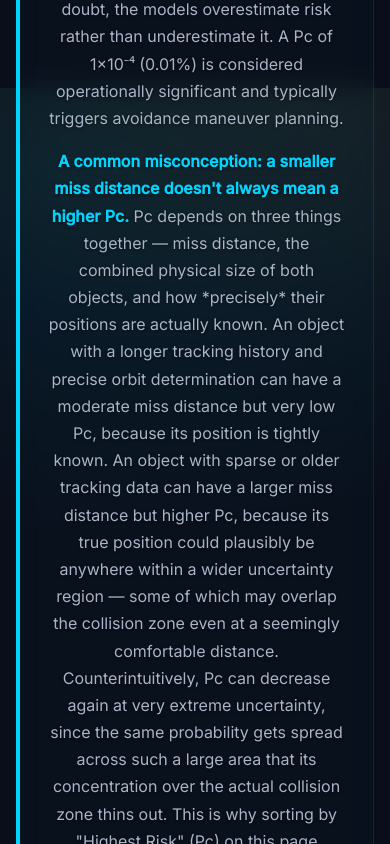
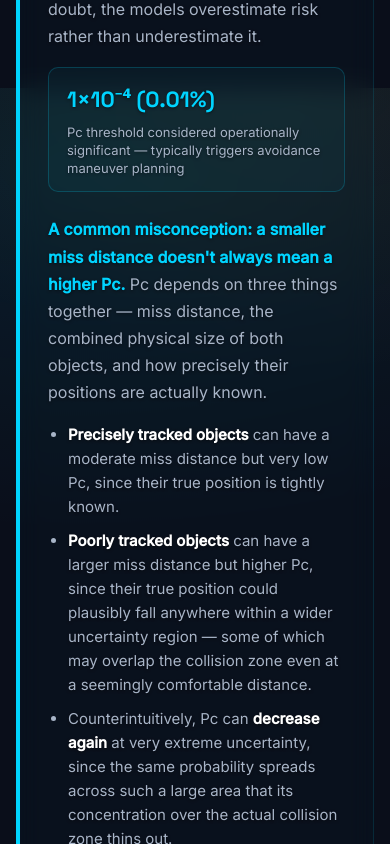
Before and after one commit to dhruvlagu/orbital-watch, a React (Vite) app: page /collision-watch in a window 390 px wide. Shown: the part 1600-2444 px from the top of the page. Built offline with nearby package versions, Linux system fonts and the light colour scheme; no server answers.

Commit message:
Small Updates

```diff
--- a/src/components/CivicActionSection.tsx
+++ b/src/components/CivicActionSection.tsx
@@ -11,8 +11,6 @@ export interface CivicActionSectionProps {
 }
 
 const PERSONALIZATION_PLACEHOLDER_SUBSTRING = "[Add a sentence";
-
-const STAKES_PARAGRAPH = "There are already thousands of pieces of debris orbiting Earth, and just one collision can create thousands more. If this keeps happening, it could break the GPS, weather forecasting, and communications systems that people in our district use every day. The current rules aren't keeping up with how fast this problem is getting worse.";
 
 function trackGA4Event(eventName: string, params?: Record<string, unknown>) {
   if (typeof window === "undefined") return;
@@ -56,20 +54,19 @@ export default function CivicActionSection({
     if (!ask) return;
 
     const repName = repResult.representativeName;
-    const statText = ask.supportingStat ? ` ${ask.supportingStat}` : "";
     const nameFormatted = userName.trim() ? userName.trim() : "[Your name]";
-    const lowercasedAskSummary = ask.askSummary.charAt(0).toLowerCase() + ask.askSummary.slice(1);
 
     const generated = `Dear Representative ${repName},
 
-I'm a constituent in your district, and I'm writing to ask you to ${lowercasedAskSummary}
+${ask.opening}
 
-${STAKES_PARAGRAPH}
+${ask.issueParagraph}
 
-I hope you'll ${ask.repCanDo}.${statText}
+${ask.supportingStat || ""}
 
-I'd like to know where you stand on this issue and if you're working on anything related to it.
+I hope you'll ${ask.repCanDo}.
 
+As someone who cares about the long-term sustainability of space, I hope Congress continues treating orbital debris as an issue worthy of bipartisan attention.
 [Add a sentence about why this matters to you personally — messages with a personal note are far more likely to be read as genuine by congressional staff than a form letter.]
 
 Thank you,
--- a/src/components/KesslerSimulation.tsx
+++ b/src/components/KesslerSimulation.tsx
@@ -18,7 +18,7 @@ interface Debris {
 // MAGNETIC BUTTON AUDIT: "Trigger Cascade" button uses magnetic effect
 export default function KesslerSimulation() {
   const canvasRef = useRef<HTMLCanvasElement>(null);
-  const [debris, setDebris] = useState<Debris[]>([]);
+  const [, setDebris] = useState<Debris[]>([]);
   const [isRunning, setIsRunning] = useState(false);
   const animationRef = useRef<number>();
   const triggerButtonRef = useRef<HTMLButtonElement>(null);
@@ -28,23 +28,22 @@ export default function KesslerSimulation() {
 
   useMagneticButton(triggerButtonRef);
 
-  const initialDebris: Debris[] = Array.from({ length: 15 }, (_, i) => {
+  const initialDebrisRef = useRef<Debris[] | null>(null);
+  if (!initialDebrisRef.current) {
+    initialDebrisRef.current = Array.from({ length: 15 }, (_, i) => {
       const angle = (i / 15) * Math.PI * 2;
       const radius = 0.25 + Math.random() * 0.15;
-    const inclination = (Math.random() - 0.5) * 0.8; // Random inclination between -0.4 and 0.4 radians
+      const inclination = (Math.random() - 0.5) * 0.8;
 
-    // Calculate 3D position using spherical coordinates with inclination
       const cosAngle = Math.cos(angle);
       const sinAngle = Math.sin(angle);
       const cosInc = Math.cos(inclination);
       const sinInc = Math.sin(inclination);
 
-    // 3D coordinates centered at origin
       const x3d = radius * cosAngle;
       const y3d = radius * sinAngle * cosInc;
       const z3d = radius * sinAngle * sinInc;
 
-    // Calculate orbital velocity (tangential to orbit)
       const orbitalSpeed = 0.02;
       const vx = -orbitalSpeed * sinAngle;
       const vy = orbitalSpeed * cosAngle * cosInc;
@@ -64,14 +63,13 @@ export default function KesslerSimulation() {
         size: 3,
       };
     });
+  }
+  const initialDebris = initialDebrisRef.current;
 
   useEffect(() => {
     setDebris(initialDebris);
     currentDebrisRef.current = initialDebris;
     drawCanvas(initialDebris, rippleRef.current);
-    // #region agent log
-    fetch('http://127.0.0.1:7410/ingest/c16f9c49-958a-4a3c-8919-bdb2522ba221',{method:'POST',headers:{'Content-Type':'application/json','X-Debug-Session-Id':'0f8587'},body:JSON.stringify({sessionId:'0f8587',location:'KesslerSimulation.tsx:init-effect',message:'init debris effect',data:{refLen:initialDebris.length,hydrating:document.getElementById('root')?.hasChildNodes()??false,isAnimating:isAnimatingRef.current},timestamp:Date.now(),hypothesisId:'H2',runId:'post-fix'})}).catch(()=>{});
-    // #endregion
   }, []);
 
   const triggerCascade = () => {
@@ -79,9 +77,6 @@ export default function KesslerSimulation() {
     rippleRef.current = { radius: 0, opacity: 0.6, active: true };
     currentDebrisRef.current = [...currentDebrisRef.current];
     isAnimatingRef.current = true;
-    // #region agent log
-    fetch('http://127.0.0.1:7410/ingest/c16f9c49-958a-4a3c-8919-bdb2522ba221',{method:'POST',headers:{'Content-Type':'application/json','X-Debug-Session-Id':'0f8587'},body:JSON.stringify({sessionId:'0f8587',location:'KesslerSimulation.tsx:triggerCascade',message:'cascade started',data:{stateDebrisLen:debris.length,refDebrisLen:currentDebrisRef.current.length,hydrating:document.getElementById('root')?.hasChildNodes()??false},timestamp:Date.now(),hypothesisId:'H1'})}).catch(()=>{});
-    // #endregion
     let time = 0;
     const duration = 2500; // 2.5 seconds
     const maxDebrisCount = 150; // Cap per cascade
@@ -103,7 +98,6 @@ export default function KesslerSimulation() {
 
       if (progress < 1) {
         // Add new debris randomly every few frames (respect per-cascade cap)
-        const countBeforeFrame = currentDebrisRef.current.length;
         let spawnedThisFrame = 0;
         if (Math.random() < 0.4 && debrisAddedInCascade < maxDebrisCount) {
           const newRadius = 0.25 + Math.random() * 0.15;
@@ -217,17 +211,9 @@ export default function KesslerSimulation() {
         }
 
         // Remove collided debris and add fragments (respect per-cascade cap)
-        const beforeFilterLen = currentDebrisRef.current.length;
-        const markedRemoved = currentDebrisRef.current.filter((d: Debris) => d.size === 0).length;
         const fragmentsToAdd = newFragments;
         currentDebrisRef.current = [...currentDebrisRef.current.filter((d: Debris) => d.size > 0), ...fragmentsToAdd];
         debrisAddedInCascade += fragmentsToAdd.length;
-        const countAfterFrame = currentDebrisRef.current.length;
-        if (spawnedThisFrame > 0 || countAfterFrame < countBeforeFrame || markedRemoved > fragmentsToAdd.length) {
-          // #region agent log
-          fetch('http://127.0.0.1:7410/ingest/c16f9c49-958a-4a3c-8919-bdb2522ba221',{method:'POST',headers:{'Content-Type':'application/json','X-Debug-Session-Id':'0f8587'},body:JSON.stringify({sessionId:'0f8587',location:'KesslerSimulation.tsx:animate-frame',message:'debris count delta',data:{time,spawnedThisFrame,countBeforeFrame,beforeFilterLen,markedRemoved,collisions:newFragments.length/2,fragmentsAdded:fragmentsToAdd.length,fragmentsDropped:0,countAfterFrame,capRemaining:maxDebrisCount-debrisAddedInCascade,netDelta:countAfterFrame-countBeforeFrame},timestamp:Date.now(),hypothesisId:'H4',runId:'post-fix'})}).catch(()=>{});
-          // #endregion
-        }
 
         drawCanvas(currentDebrisRef.current, rippleRef.current);
         animationRef.current = requestAnimationFrame(animate);
--- a/src/components/Navbar.tsx
+++ b/src/components/Navbar.tsx
@@ -1,10 +1,15 @@
-import { useEffect, useState } from "react";
-import { NavLink } from "react-router-dom";
+import { useEffect, useLayoutEffect, useState, useRef } from "react";
+import { NavLink, useLocation } from "react-router-dom";
 import { NAV_LINKS } from "../services/navLinks";
 
 export default function Navbar() {
   const [mobileOpen, setMobileOpen] = useState(false);
   const [isClosing, setIsClosing] = useState(false);
+  const [isScrolled, setIsScrolled] = useState(false);
+  const [indicatorLeft, setIndicatorLeft] = useState(0);
+  const [indicatorWidth, setIndicatorWidth] = useState(0);
+  const navRef = useRef<HTMLElement | null>(null);
+  const location = useLocation();
 
   const closeMobileNav = () => {
     setIsClosing(true);
@@ -12,6 +17,19 @@ export default function Navbar() {
       setMobileOpen(false);
       setIsClosing(false);
     }, 200);
+  };
+
+  const measureActiveLink = () => {
+    const navEl = navRef.current;
+    if (!navEl) return;
+
+    const activeLink = navEl.querySelector<HTMLAnchorElement>(".navlink.is-active");
+    if (!activeLink) return;
+
+    const navRect = navEl.getBoundingClientRect();
+    const linkRect = activeLink.getBoundingClientRect();
+    setIndicatorLeft(linkRect.left - navRect.left);
+    setIndicatorWidth(linkRect.width);
   };
 
   useEffect(() => {
@@ -29,14 +47,47 @@ export default function Navbar() {
     return () => window.removeEventListener("keydown", onKeyDown);
   }, []);
 
+  useLayoutEffect(() => {
+    measureActiveLink();
+  }, [location.pathname]);
+
+  useEffect(() => {
+    const handleScroll = () => {
+      setIsScrolled(window.scrollY > 80);
+    };
+
+    handleScroll();
+    window.addEventListener("scroll", handleScroll, { passive: true });
+    return () => window.removeEventListener("scroll", handleScroll);
+  }, []);
+
+  useEffect(() => {
+    let frame: number | null = null;
+    const handleResize = () => {
+      if (frame !== null) {
+        cancelAnimationFrame(frame);
+      }
+      frame = window.requestAnimationFrame(() => {
+        measureActiveLink();
+        frame = null;
+      });
+    };
+
+    window.addEventListener("resize", handleResize, { passive: true });
+    return () => {
+      window.removeEventListener("resize", handleResize);
+      if (frame !== null) cancelAnimationFrame(frame);
+    };
+  }, []);
+
   return (
-    <header className="navbar" role="banner">
+    <header className={`navbar ${isScrolled ? "navbar--scrolled" : ""}`} role="banner">
       <div className="container navbar__inner">
         <NavLink className="navbar__logo" to="/" aria-label="Go to home">
           ORBITAL WATCH
         </NavLink>
 
-        <nav className="navbar__nav" aria-label="Primary">
+        <nav ref={navRef} className="navbar__nav" aria-label="Primary">
           {NAV_LINKS.map((link) => (
             <NavLink
               key={link.path}
@@ -48,6 +99,11 @@ export default function Navbar() {
               {link.label}
             </NavLink>
           ))}
+          <span
+            className="navbar__activeIndicator"
+            style={{ left: indicatorLeft, width: indicatorWidth }}
+            aria-hidden="true"
+          />
         </nav>
 
         {!mobileOpen && (
--- a/src/main.tsx
+++ b/src/main.tsx
@@ -1,5 +1,5 @@
 import React from "react";
-import { createRoot, hydrateRoot } from "react-dom/client";
+import { createRoot } from "react-dom/client";
 import { BrowserRouter } from "react-router-dom";
 import App from "./App";
 import "./styles/tokens.css";
@@ -12,16 +12,11 @@ import "./styles/about.css";
 import "./styles/collision-watch.css";
 
 const rootElement = document.getElementById("root")!;
-const app = (
+
+createRoot(rootElement).render(
   <React.StrictMode>
     <BrowserRouter>
       <App />
     </BrowserRouter>
   </React.StrictMode>
 );
-
-if (rootElement.hasChildNodes()) {
-  hydrateRoot(rootElement, app);
-} else {
-  createRoot(rootElement).render(app);
-}
--- a/src/pages/CollisionWatchPage.tsx
+++ b/src/pages/CollisionWatchPage.tsx
@@ -245,7 +245,7 @@ export default function CollisionWatchPage() {
   const [payload, setPayload] = useState<ConjunctionResponse>(FALLBACK_RESPONSE);
   const [showScrollIndicator, setShowScrollIndicator] = useState(true);
   const [sortMode, setSortMode] = useState<"SOONEST" | "HIGHEST_RISK">("SOONEST");
-  const [timeTick, setTimeTick] = useState(Date.now());
+  const [timeTick, setTimeTick] = useState(() => Date.now());
   const isMountedRef = useRef(true);
   const gridRef = useRef<HTMLDivElement>(null);
   const physicsButtonRef = useRef<HTMLAnchorElement>(null);
@@ -595,28 +595,45 @@ export default function CollisionWatchPage() {
               chance two objects will collide — it's the modeled probability
               that both objects will pass within a specified combined distance of
               each other at time of closest approach, given known uncertainty in
-              their tracked positions. It is deliberately conservative: when in
+              their tracked positions. It's deliberately conservative: when in
               doubt, the models overestimate risk rather than underestimate it.
-              A Pc of 1×10⁻⁴ (0.01%) is considered operationally significant
-              and typically triggers avoidance maneuver planning.
             </p>
+            <div className="cw__explainerStat">
+              <span className="cw__explainerStat__value">1×10⁻⁴ (0.01%)</span>
+              <span className="cw__explainerStat__label">
+                Pc threshold considered operationally significant — typically
+                triggers avoidance maneuver planning
+              </span>
+            </div>
             <p className="cw__explainerBody" style={{ marginTop: "16px" }}>
               <strong>A common misconception: a smaller miss distance doesn't
               always mean a higher Pc.</strong> Pc depends on three things
               together — miss distance, the combined physical size of both
-              objects, and how *precisely* their positions are actually known.
-              An object with a longer tracking history and precise orbit
-              determination can have a moderate miss distance but very low Pc,
-              because its position is tightly known. An object with sparse or
-              older tracking data can have a larger miss distance but higher Pc,
-              because its true position could plausibly be anywhere within a
-              wider uncertainty region — some of which may overlap the collision
-              zone even at a seemingly comfortable distance. Counterintuitively,
-              Pc can decrease again at very extreme uncertainty, since the same
-              probability gets spread across such a large area that its
-              concentration over the actual collision zone thins out. This is
-              why sorting by "Highest Risk" (Pc) on this page sometimes surfaces
-              an event with a larger miss distance above one with a smaller
+              objects, and how precisely their positions are actually known.
+            </p>
+            <ul className="cw__explainerList">
+              <li>
+                <strong>Precisely tracked objects</strong> can have a moderate
+                miss distance but very low Pc, since their true position is
+                tightly known.
+              </li>
+              <li>
+                <strong>Poorly tracked objects</strong> can have a larger miss
+                distance but higher Pc, since their true position could plausibly
+                fall anywhere within a wider uncertainty region — some of which
+                may overlap the collision zone even at a seemingly comfortable
+                distance.
+              </li>
+              <li>
+                Counterintuitively, Pc can <strong>decrease again</strong> at
+                very extreme uncertainty, since the same probability spreads
+                across such a large area that its concentration over the actual
+                collision zone thins out.
+              </li>
+            </ul>
+            <p className="cw__explainerBody cw__explainerBody--note">
+              This is why sorting by "Highest Risk" (Pc) on this page sometimes
+              surfaces an event with a larger miss distance above one with a smaller
               miss distance — that's expected behavior, not an error.
             </p>
             <div style={{ display: "flex", gap: "32px", marginTop: "24px", flexWrap: "wrap", justifyContent: "center" }}>
--- a/src/pages/HomePage.tsx
+++ b/src/pages/HomePage.tsx
@@ -36,7 +36,7 @@ export default function HomePage() {
 
   const [showScrollIndicator, setShowScrollIndicator] = useState(true);
   const [conjunctionData, setConjunctionData] = useState<ConjunctionResponse | null>(null);
-  const [timeTick, setTimeTick] = useState(Date.now());
+  const [timeTick, setTimeTick] = useState(() => Date.now());
   const exploreGridRef = useRef<HTMLDivElement>(null);
 
   useCardSpotlight(exploreGridRef);
--- a/src/pages/PhysicsPage.tsx
+++ b/src/pages/PhysicsPage.tsx
@@ -26,6 +26,7 @@ export default function PhysicsPage() {
   const calculatorRef = useRef<HTMLDivElement>(null);
   const technicalCardRef = useRef<HTMLDivElement>(null);
   const policyButtonRef = useRef<HTMLAnchorElement>(null);
+  const calculatorTrackedRef = useRef(false);
 
   useMagneticButton(policyButtonRef);
   useCardSpotlight(speedCalloutRef);
@@ -54,15 +55,16 @@ export default function PhysicsPage() {
     });
   };
 
-  const trackCalculatorUsage = (nextMass: number, nextVelocity: number) => {
+  const trackCalculatorUsage = (calculatorType: string) => {
     if (typeof window === "undefined") return;
+    if (calculatorTrackedRef.current) return;
 
     const gtagFn = (window as Window & { gtag?: (...args: unknown[]) => void }).gtag;
     if (typeof gtagFn === "function") {
       gtagFn("event", "calculator_used", {
-        mass_grams: nextMass,
-        velocity_kms: nextVelocity,
+        calculator_type: calculatorType,
       });
+      calculatorTrackedRef.current = true;
     }
   };
 
@@ -287,7 +289,7 @@ export default function PhysicsPage() {
                     const pos = parseFloat(e.target.value);
                     const nextMass = sliderToMass(pos);
                     setMass(nextMass);
-                    trackCalculatorUsage(nextMass, velocity);
+                    trackCalculatorUsage("kinetic_energy");
                   }}
                   className="slider"
                 />
@@ -327,7 +329,7 @@ export default function PhysicsPage() {
                   onChange={(e) => {
                     const nextVelocity = parseFloat(e.target.value);
                     setVelocity(nextVelocity);
-                    trackCalculatorUsage(mass, nextVelocity);
+                    trackCalculatorUsage("kinetic_energy");
                   }}
                   className="slider"
                 />
--- a/src/styles/collision-watch.css
+++ b/src/styles/collision-watch.css
@@ -56,6 +56,8 @@
   align-items: flex-start;
   gap: 10px;
   margin-top: 24px;
+  margin-left: auto;
+  margin-right: auto;
   padding: 14px 18px;
   border-radius: 10px;
   border: 1px solid rgba(245, 166, 35, 0.3);
@@ -190,10 +192,9 @@
 }
 
 .cw__crossIcon {
-  color: #ff3b3b;
+  color: var(--text-secondary);
   flex-shrink: 0;
-  opacity: 0.95;
-  filter: drop-shadow(0 0 6px rgba(255, 60, 60, 0.5));
+  opacity: 0.45;
 }
 
 /* Badge row */
@@ -393,14 +394,82 @@
   font-family: var(--font-display);
 }
 
-.cw__explainerBody {
+.cw__explainerCard .cw__explainerBody {
   margin: 0;
   color: var(--text-secondary);
   line-height: 1.7;
+  text-align: left;
 }
 
 .cw__explainerBody strong {
   color: var(--accent-blue);
+}
+
+.cw__explainerStat {
+  display: flex;
+  align-items: center;
+  gap: 16px;
+  margin: 16px 0 24px;
+  padding: 14px 18px;
+  border-radius: 10px;
+  border: 1px solid rgba(0, 212, 255, 0.2);
+  background: rgba(0, 212, 255, 0.04);
+  text-align: left;
+}
+
+.cw__explainerList {
+  margin: 16px 0;
+  padding-left: 20px;
+  display: flex;
+  flex-direction: column;
+  gap: 10px;
+  text-align: left;
+}
+
+.cw__explainerStat__value {
+  font-family: var(--font-display);
+  font-size: 22px;
+  font-weight: 700;
+  color: var(--accent-blue);
+  white-space: nowrap;
+}
+
+.cw__explainerStat__label {
+  font-size: 13px;
+  color: var(--text-secondary);
+  line-height: 1.4;
+}
+
+.cw__explainerList {
+  margin: 16px 0;
+  padding-left: 20px;
+  display: flex;
+  flex-direction: column;
+  gap: 10px;
+}
+
+.cw__explainerList li {
+  color: var(--text-secondary);
+  font-size: 15px;
+  line-height: 1.6;
+}
+
+.cw__explainerList li strong {
+  color: var(--text-primary);
+}
+
+.cw__explainerBody--note {
+  font-size: 14px;
+  color: var(--text-secondary);
+  font-style: italic;
+}
+
+@media (max-width: 600px) {
+  .cw__explainerStat {
+    flex-direction: column;
+    align-items: flex-start;
+    gap: 6px;
+  }
 }
 
 /* ─── Home page teaser card ───────────────────────────────────────────────── */
--- a/src/styles/get-involved.css
+++ b/src/styles/get-involved.css
@@ -666,6 +666,9 @@
   color: #ff9999;
   font-size: 0.88rem;
   line-height: 1.5;
+  display: flex;
+  align-items: center;
+  gap: 8px;
 }
 
 /* ── Rep Dashboard ── */
@@ -686,6 +689,9 @@
   color: rgba(0, 212, 255, 0.8);
   font-size: 0.82rem;
   line-height: 1.55;
+  display: flex;
+  align-items: flex-start;
+  gap: 7px;
 }
 
 .districtDisclaimer a {
@@ -727,16 +733,7 @@
   flex-shrink: 0;
 }
 
-.civicErrorBanner {
-  display: flex;
-  align-items: center;
-}
 
-.districtDisclaimer {
-  display: flex;
-  align-items: flex-start;
-  gap: 7px;
-}
 
 .policyAskCard__statIcon {
   display: inline-flex;
```
Also changed, not shown: src/data/policyAsks.ts (+31 -7 lines), src/styles/layout.css (+144 -44 lines). Lines whose indentation alone changed are shown as unchanged.
